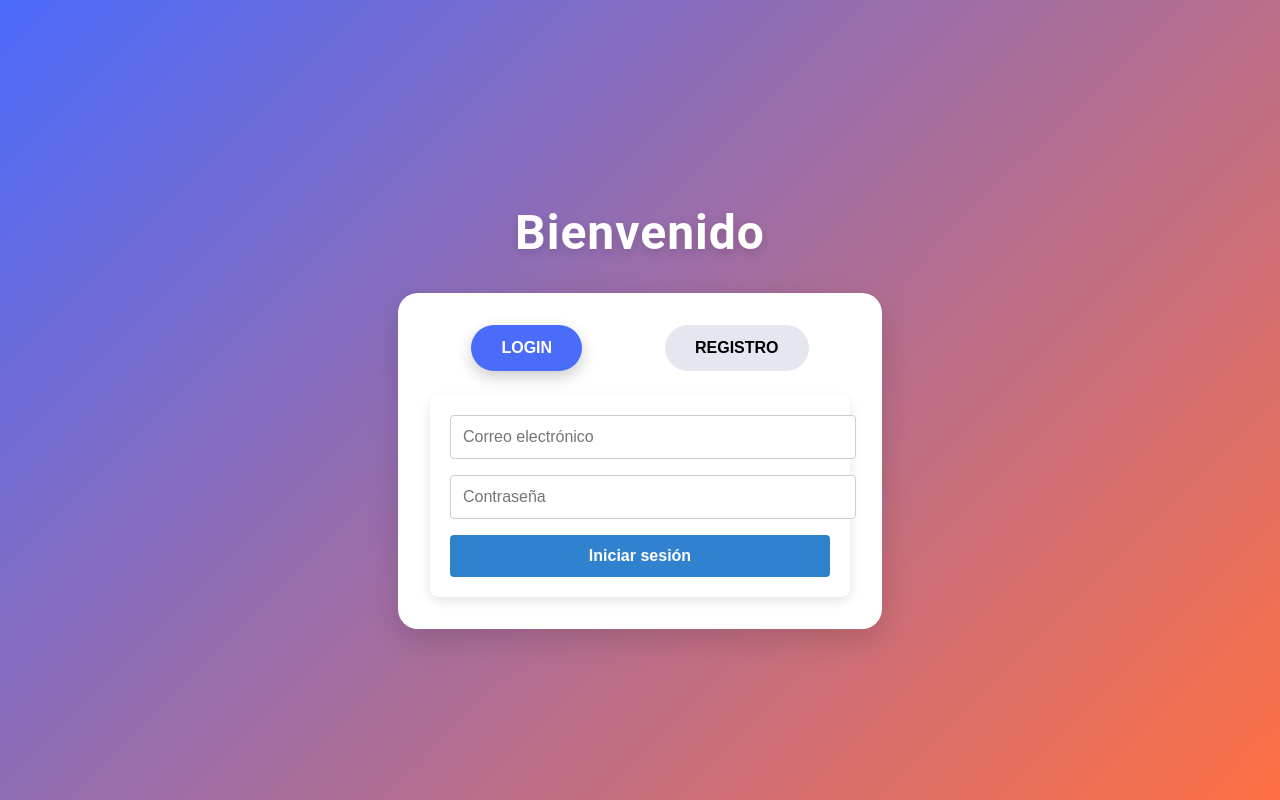
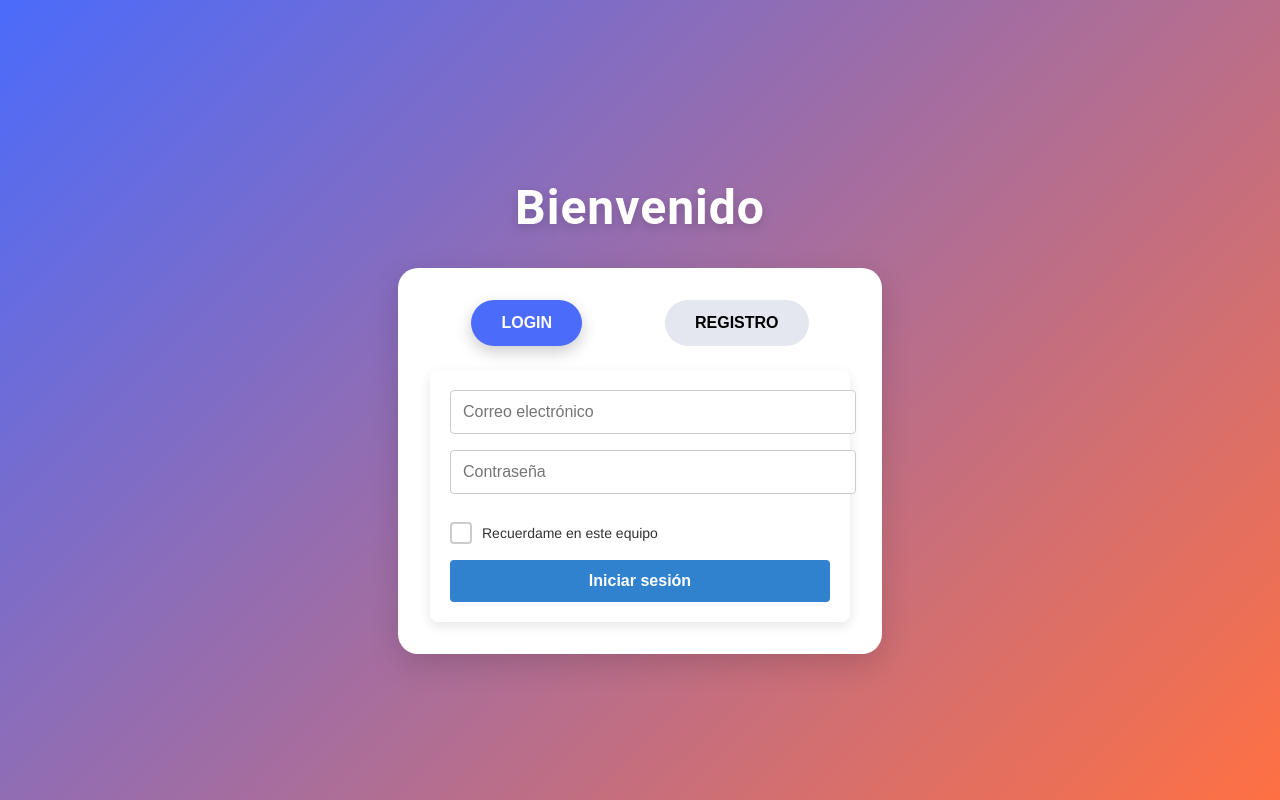
Before and after one commit to ManuelPulidoMEDAC/BBDD_Drive_medac, a Vue app in the folder b25_bbdd_drive/: page / in a window 1280 px wide. Built offline with nearby package versions, Linux system fonts and the light colour scheme.

Commit message:
Boton para recordar inicio de sesion

```diff
--- a/b25_bbdd_drive/src/components/Auth/LoginForm.vue
+++ b/b25_bbdd_drive/src/components/Auth/LoginForm.vue
@@ -20,6 +20,19 @@
       class="input"
       required
     >
+    <!-- Checkbox para recordar la contraseña y el correo -->
+    <div class="remember">
+      <label class="custom-checkbox">
+        <input
+          id="remember"
+          v-model="remember"
+          type="checkbox"
+        >
+        <span class="checkmark" />
+        Recuerdame en este equipo
+      </label>
+    </div>
+
     <!-- Botón para enviar el formulario -->
     <button
       type="submit"
@@ -31,8 +44,8 @@
 </template>
 
 <script setup>
-// Importación de Vue y definición de variables reactivas
-import { ref } from 'vue'
+// Importación de Vue
+import { ref, onMounted } from 'vue'
 
 // Importamos el cliente de Supabase
 import { supabase } from '@/supabase/supabaseClient'
@@ -43,10 +56,20 @@ const emit = defineEmits(['login-success'])
 // Variables reactivas para almacenar el nombre de usuario y la contraseña
 const email = ref('')
 const password = ref('')
-const errorMsg = ref('')
+const errorMsg = ref('') // Variable para recordar mensaje de inicio de sesion
+const remember = ref(false) // Variable para recordar los credenciales de inicio de sesion
 
 // Función de inicio de sesión
 async function login () {
+  // Parte del login que permita almacenar credenciales para iniciar sesión
+  if (remember.value) {
+    localStorage.setItem('email', this.email)
+    localStorage.setItem('password', this.password)
+  } else {
+    localStorage.removeItem('email')
+    localStorage.removeItem('password')
+  }
+
   // Parte de codigo para verificar que no se dejan campos vacios
   if (!email.value || !password.value) {
     errorMsg.value = 'Rellena los campos'
@@ -68,6 +91,18 @@ async function login () {
     // Si las credenciales son correctas, emite un evento de éxito
     emit('login-success')
   }
+
+  // Bloque que carga los credenciales del localstorage para recordar credenciales
+  onMounted(() => {
+    const savedEmail = localStorage.getItem('email')
+    const savedPassword = localStorage.getItem('password')
+
+    if (savedEmail && savedPassword) {
+      email.value = savedEmail
+      password.value = savedPassword
+      remember.value = true
+    }
+  })
 }
 </script>
 
@@ -116,4 +151,79 @@ async function login () {
 .btn-primary:hover {
   background-color: #2b6cb0;
 }
+
+.remember {
+  display: flex;
+  align-items: center;
+  gap: 8px;
+  margin-top: 12px;
+  font-size: 14px;
+  color: #555;
+  cursor: pointer;
+  user-select: none;
+}
+
+.remember input[type="checkbox"] {
+  width: 18px;
+  height: 18px;
+  accent-color: #3182ce;
+  cursor: pointer;
+}
+
+.custom-checkbox {
+  position: relative;
+  display: flex;
+  align-items: center;
+  gap: 10px;
+  cursor: pointer;
+  font-size: 14px;
+  user-select: none;
+  color: #333;
+}
+
+.custom-checkbox input {
+  position: absolute;
+  opacity: 0;
+  cursor: pointer;
+  margin: 0;
+}
+
+.checkmark {
+  width: 18px;
+  height: 18px;
+  background-color: #fff;
+  border: 2px solid #ccc;
+  border-radius: 4px;
+  display: inline-block;
+  position: relative;
+  transition: all 0.3s ease;
+}
+
+.custom-checkbox input:checked~.checkmark {
+  background-color: #3182ce;
+  border-color: #3182ce;
+}
+
+.checkmark::after {
+  content: '';
+  position: absolute;
+  display: none;
+  left: 5px;
+  top: 1px;
+  width: 4px;
+  height: 9px;
+  border: solid white;
+  border-width: 0 2px 2px 0;
+  transform: rotate(45deg);
+}
+
+.custom-checkbox input:checked~.checkmark::after {
+  display: block;
+}
+
+.custom-checkbox input:checked~.checkmark {
+  background-color: #3182ce;
+  border-color: #3182ce;
+  transition: background-color 0.3s ease, border-color 0.3s ease;
+}
 </style>
```
